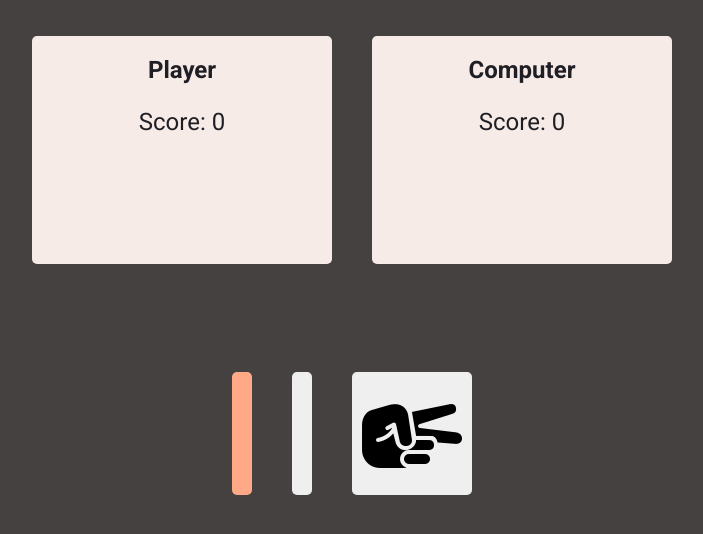
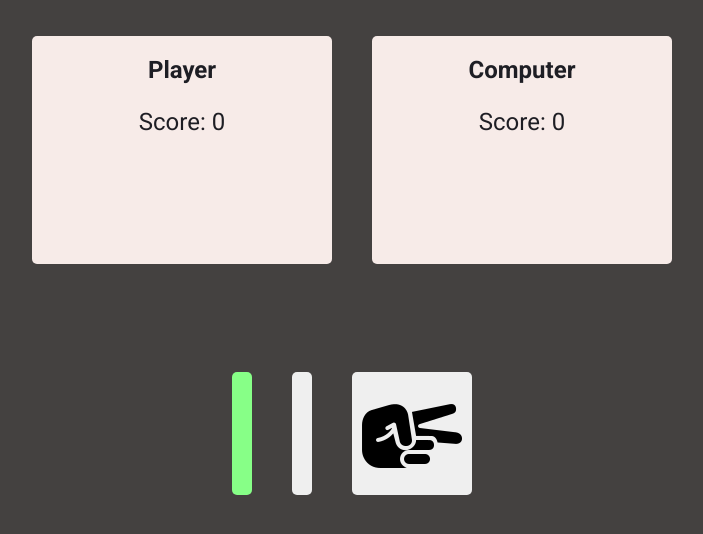
Before and after one commit to Christler/Rock-Paper-Scissors, a plain HTML site: page index.html in a window 1280 px wide. In both pictures the pointer is over the button 530 px from the left and 539 px from the top of the page. Shown: the part 106-640 px from the top of the page, without its empty margins (288-991 px from the left). Drawn offline with Linux system fonts and the light colour scheme.

Commit message:
changed background color of buttons on hover

```diff
--- a/style.css
+++ b/style.css
@@ -16,7 +16,7 @@ button{
 }
 
 button:hover{
-    background: #ffa987;
+    background: #87ff87;
 }
 
 #play-again{
```
